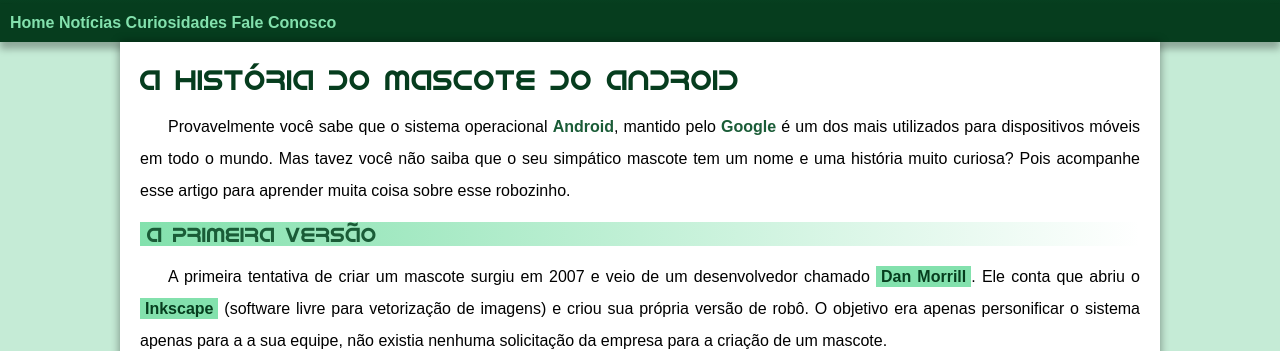
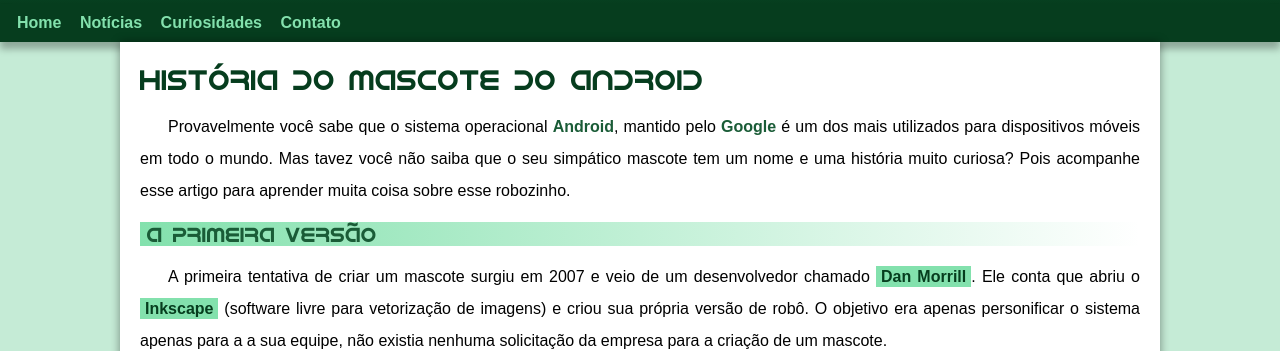
Before and after one commit to tozzotiago/projeto_android, a plain HTML site: page index.html in a window 1280 px wide. Shown: the part 186-537 px from the top of the page. Drawn offline with Linux system fonts and the light colour scheme.

Commit message:
atualização

```diff
--- a/estilos/style.css
+++ b/estilos/style.css
@@ -72,7 +72,7 @@ nav {
 
 nav > a {
     color: var(--cor1);
-    /*padding: 10px;*/
+    padding: 7px;
     text-decoration: none;
     font-weight: bold;
     border-radius: 5px;
@@ -163,7 +163,7 @@ div.video > iframe {
 }
 aside {
     background-color: var(--cor1);
-    padding: 10px;
+    padding: 5px;
     border-radius: 10px;
     box-shadow: 3px 3px 8px rgba(0, 0, 0, 0.226);
 }
--- a/index.html
+++ b/index.html
@@ -17,11 +17,11 @@
         <a href="#">Home</a>
         <a href="#">Notícias</a>
         <a href="#">Curiosidades</a>
-        <a href="#">Fale Conosco</a>
+        <a href="#">Contato</a>
     </nav>
     <main>
         <article>
-            <h1>A História do Mascote do Android</h1>
+            <h1>História do Mascote do Android</h1>
 
             <p>Provavelmente você sabe que o sistema operacional <strong>Android</strong>, mantido pelo <strong>Google</strong> é um dos mais utilizados para dispositivos móveis em todo o mundo. Mas tavez você não saiba que o seu simpático mascote tem um nome e uma história muito curiosa? Pois acompanhe esse artigo para aprender muita coisa sobre esse robozinho.</p>
 
```
